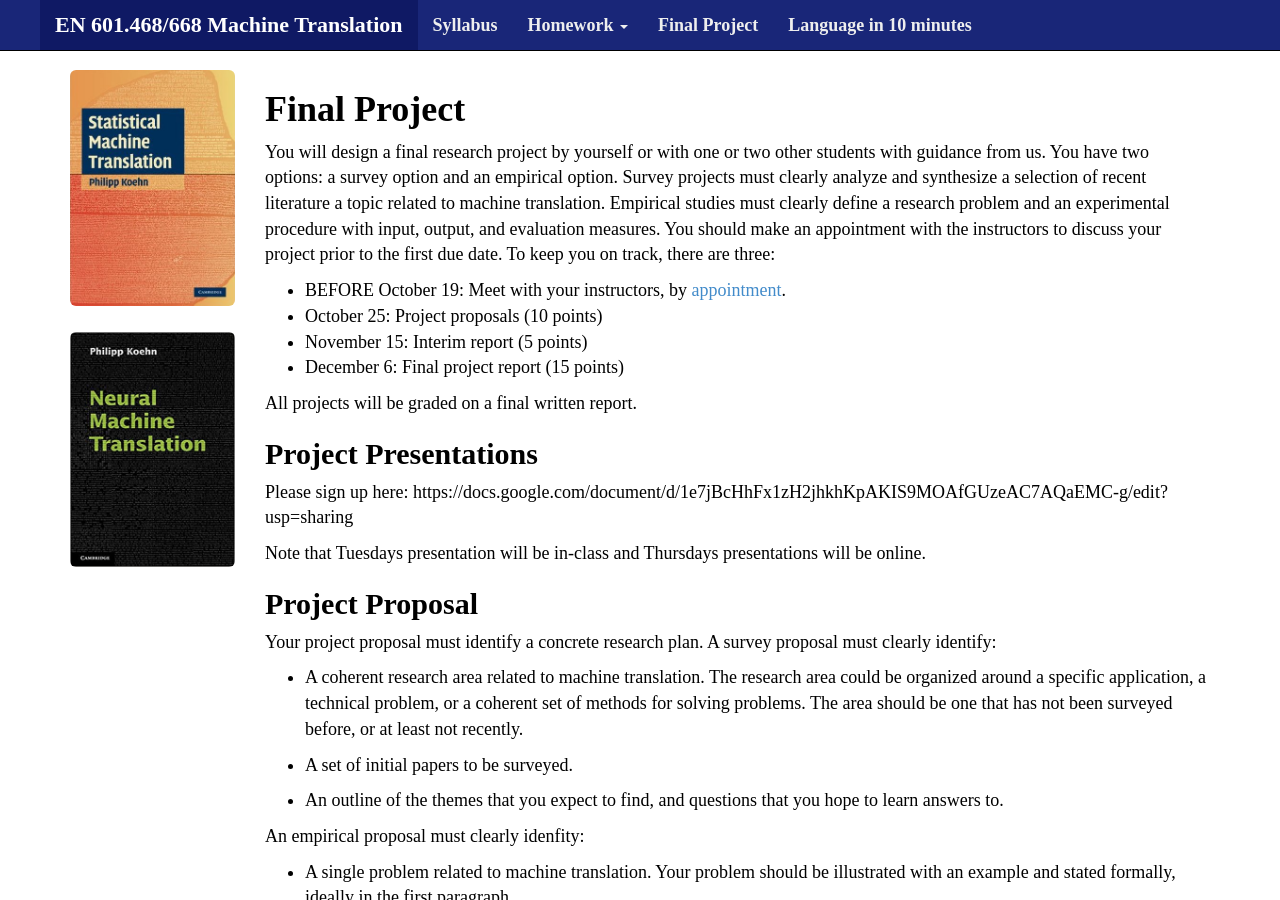
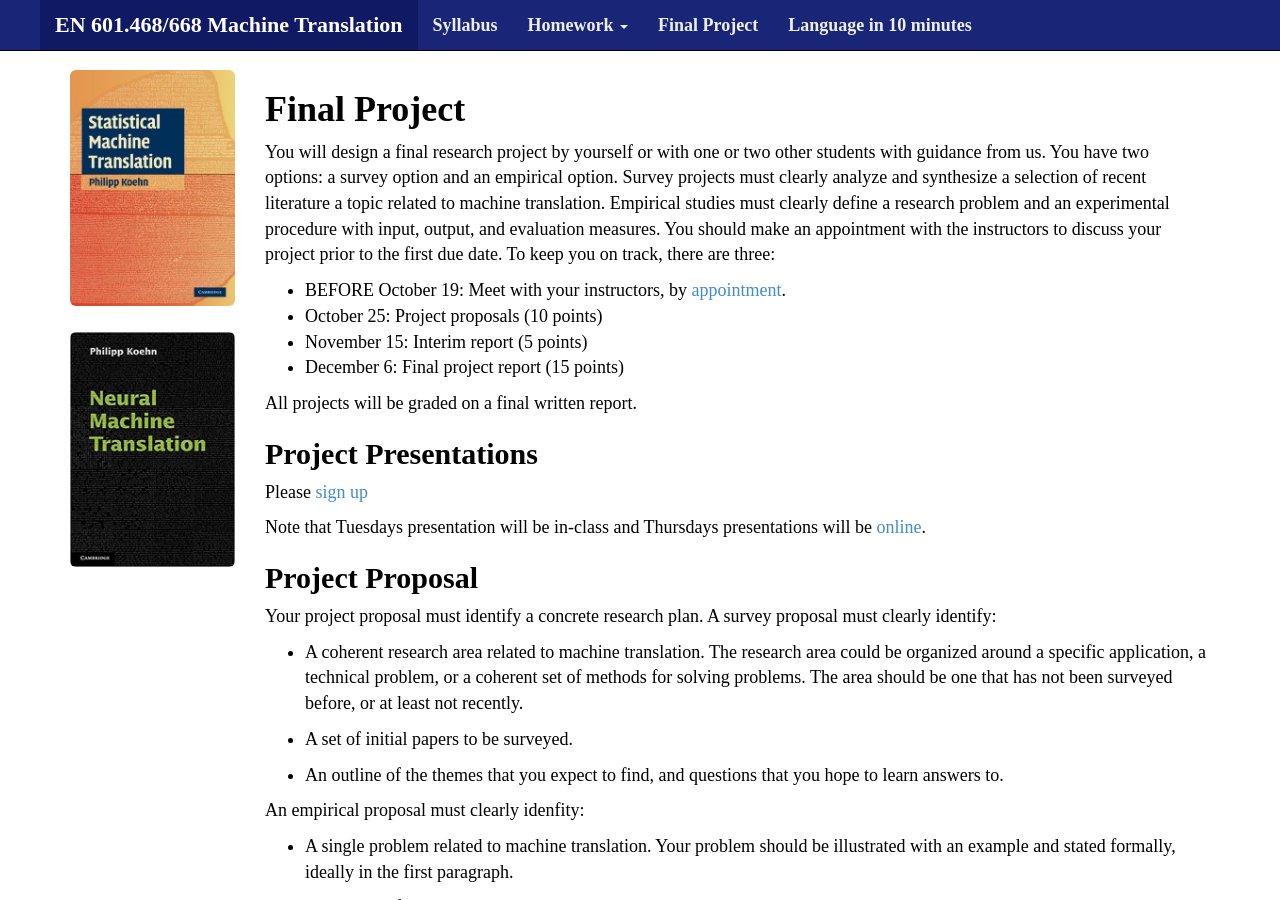
Before and after one commit to mt-class/jhu, a Jekyll site: the page built from project.md, in a window 1280 px wide and 900 px high. Built offline with Jekyll 4.4.1, drawn with Linux system fonts in a browser that asks for light colours; nearby versions of some CDN libraries; some web fonts are replaced.

Commit message:
Update project.md

```diff
--- a/project.md
+++ b/project.md
@@ -30,9 +30,9 @@
 Project Presentations
 ---------------------
 
-Please sign up here: https://docs.google.com/document/d/1e7jBcHhFx1zH2jhkhKpAKIS9MOAfGUzeAC7AQaEMC-g/edit?usp=sharing
+Please [sign up](https://docs.google.com/document/d/1e7jBcHhFx1zH2jhkhKpAKIS9MOAfGUzeAC7AQaEMC-g/edit?usp=sharing)
 
-Note that Tuesdays presentation will be in-class and Thursdays presentations will be online.
+Note that Tuesdays presentation will be in-class and Thursdays presentations will be [online](https://wse.zoom.us/j/9585197149).
 
 Project Proposal
 ----------------
```
